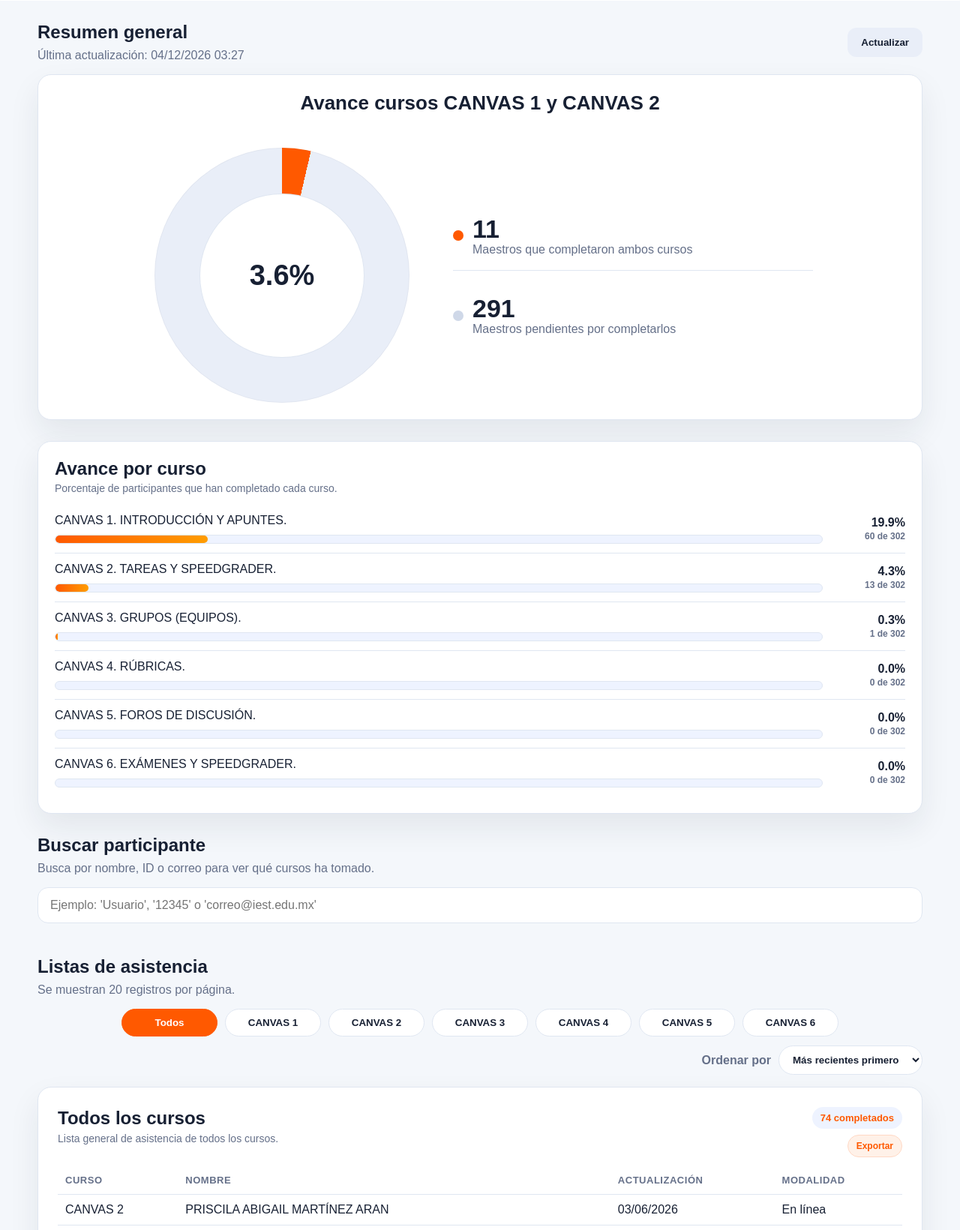
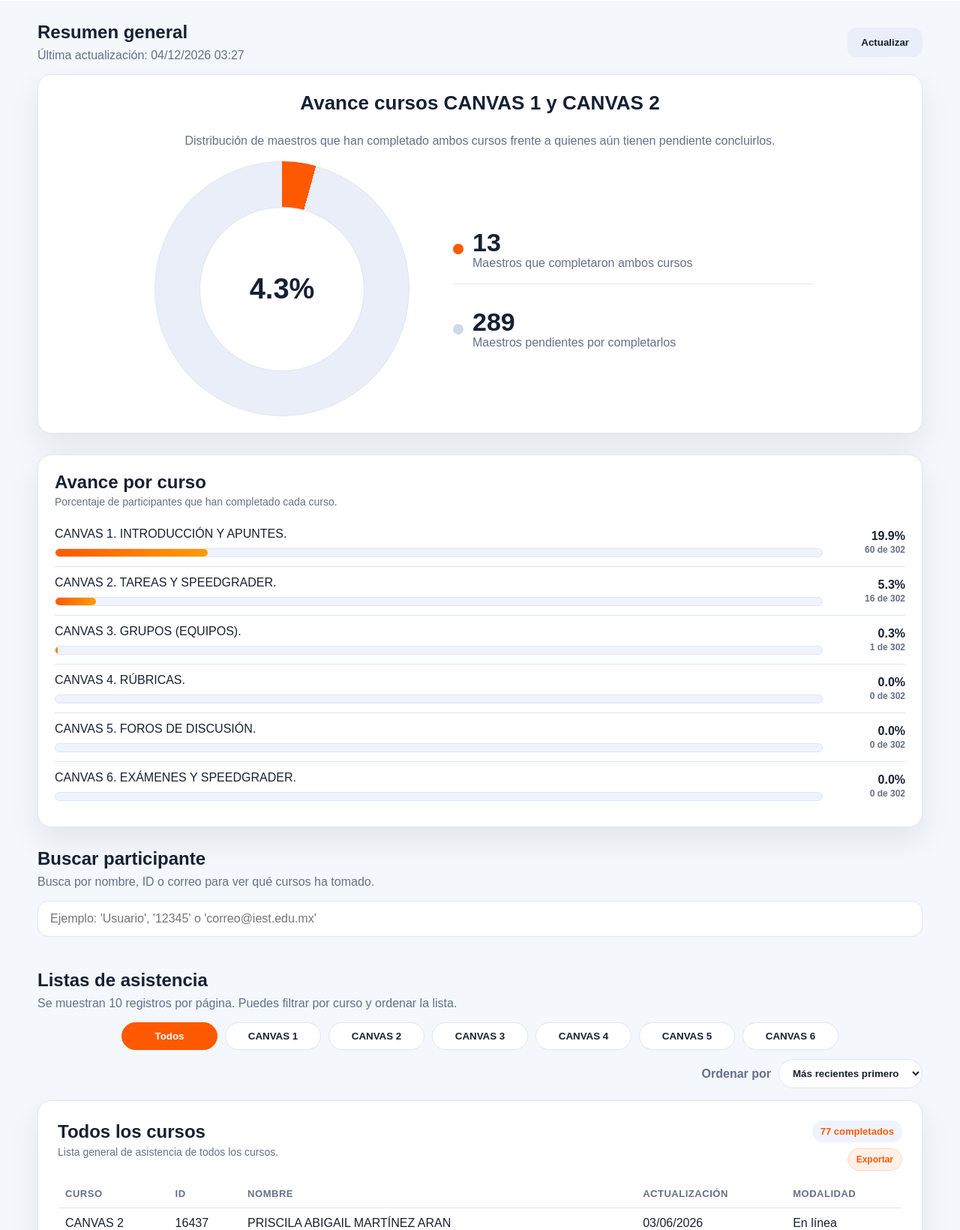
Before and after one commit to renauds25/reporte-canvas, a Flask app: page / in a window 1280 px wide. Shown: the part 337-1977 px from the top of the page at 75% size. Run offline with Flask 3, Linux system fonts and the light colour scheme; the visitor is signed in with stand-in values (Sample User, id 1); parts of the project's set-up code (start-up, migrations or seed data) failed here and were passed over.

Commit message:
Corregir ID en filtros por curso

```diff
--- a/data/capacitaciones.csv
+++ b/data/capacitaciones.csv
@@ -15,7 +15,9 @@ id,nombre,curso,modalidad,fecha_actualizacion
 15205,ANGELITA GUTIERREZ ENRIQUEZ,CANVAS 1. INTRODUCCIÓN Y APUNTES.,A distancia,01/06/2026
 15654,LUIS FELIPE MEDINA DELGADO,CANVAS 1. INTRODUCCIÓN Y APUNTES.,A distancia,01/06/2026
 15691,ÓSCAR MARTÍNEZ HERNÁNDEZ,CANVAS 1. INTRODUCCIÓN Y APUNTES.,Presencial,01/06/2026
+15691,ÓSCAR MARTÍNEZ HERNÁNDEZ,CANVAS 2. TAREAS Y SPEEDGRADER.,Presencial,02/06/2026
 16360,DEISY DIANA HERNÁNDEZ NEGRETE,CANVAS 1. INTRODUCCIÓN Y APUNTES.,Presencial,01/06/2026
+16360,DEISY DIANA HERNÁNDEZ NEGRETE,CANVAS 2. TAREAS Y SPEEDGRADER.,Presencial,02/06/2026
 16437,PRISCILA ABIGAIL MARTÍNEZ ARAN,CANVAS 1. INTRODUCCIÓN Y APUNTES.,En línea,02/06/2026
 16437,PRISCILA ABIGAIL MARTÍNEZ ARAN,CANVAS 2. TAREAS Y SPEEDGRADER.,En línea,03/06/2026
 16486,JOSUÉ HELÍ JIMÉNEZ ARTEAGA,CANVAS 1. INTRODUCCIÓN Y APUNTES.,A distancia,01/06/2026
@@ -26,6 +28,7 @@ id,nombre,curso,modalidad,fecha_actualizacion
 17376,ALEXA GALLARDO REYES,CANVAS 1. INTRODUCCIÓN Y APUNTES.,Presencial,01/06/2026
 17416,ABRIL NAYELI BRICEÑO HERNANDEZ,CANVAS 1. INTRODUCCIÓN Y APUNTES.,A distancia,01/06/2026
 17861,RODOLFO MARCELO SCHLUFTER STOLBERG,CANVAS 1. INTRODUCCIÓN Y APUNTES.,A distancia,01/06/2026
+17904,ANDREA MICHELLE RAMIREZ LUNA,CANVAS 2. TAREAS Y SPEEDGRADER.,Presencial,02/06/2026
 18479,MARÍA FERNANDA LLAMA LOZA,CANVAS 1. INTRODUCCIÓN Y APUNTES.,A distancia,01/06/2026
 19009,REGINA BAZALDÚA ARMAS,CANVAS 1. INTRODUCCIÓN Y APUNTES.,A distancia,01/06/2026
 19204,PERLA PATRICIA PÉREZ GÓMEZ,CANVAS 2. TAREAS Y SPEEDGRADER.,Presencial,02/06/2026
--- a/static/js/app.js
+++ b/static/js/app.js
@@ -2,7 +2,7 @@ let reporte = null;
 const TODOS_LOS_CURSOS = "__TODOS__";
 let cursoActivo = TODOS_LOS_CURSOS;
 let ordenLista = "recientes";
-const registrosPorPagina =20;
+const registrosPorPagina = 10;
 const paginasCurso = {};
 const TOTAL_PARTICIPANTES_FALLBACK = 276;
 
@@ -263,6 +263,7 @@ function getFilasCurso(curso) {
             const fecha = registro?.fecha_actualizacion || "";
 
             return {
+                id: maestro.id || "-",
                 nombre: maestro.nombre || "Sin nombre",
                 actualizacion: completado ? formatFecha(fecha) : "Pendiente",
                 modalidad: completado ? registro.modalidad : "Pendiente",
@@ -283,6 +284,7 @@ function getFilasTodos() {
 
                 return {
                     curso,
+                    id: maestro.id || "-",
                     nombre: maestro.nombre || "Sin nombre",
                     actualizacion: completado ? formatFecha(fecha) : "Pendiente",
                     modalidad: completado ? registro.modalidad : "Pendiente",
@@ -297,11 +299,11 @@ function getFilasTodos() {
 function exportarTablaCurso(curso) {
     const esTodos = curso === TODOS_LOS_CURSOS;
     const filas = esTodos ? getFilasTodos() : getFilasCurso(curso);
-    const headers = esTodos ? ["curso", "nombre", "actualizacion", "modalidad"] : ["nombre", "actualizacion", "modalidad"];
+    const headers = esTodos ? ["curso", "id", "nombre", "actualizacion", "modalidad"] : ["id", "nombre", "actualizacion", "modalidad"];
     const rows = filas.map((fila) =>
         esTodos
-            ? [fila.curso, fila.nombre, fila.actualizacion, fila.modalidad]
-            : [fila.nombre, fila.actualizacion, fila.modalidad]
+            ? [fila.curso, fila.id, fila.nombre, fila.actualizacion, fila.modalidad]
+            : [fila.id, fila.nombre, fila.actualizacion, fila.modalidad]
     );
     const csv = "\ufeff" + [headers, ...rows].map((row) => row.map(csvValue).join(",")).join("\n");
     const blob = new Blob([csv], { type: "text/csv;charset=utf-8" });
@@ -350,6 +352,7 @@ function renderModalidadContent() {
                     <thead>
                         <tr>
                             ${esTodos ? "<th>Curso</th>" : ""}
+                            <th>ID</th>
                             <th>Nombre</th>
                             <th>Actualización</th>
                             <th>Modalidad</th>
@@ -361,6 +364,7 @@ function renderModalidadContent() {
                                 (fila) => `
                                     <tr>
                                         ${esTodos ? `<td>${getCursoLabel(fila.curso)}</td>` : ""}
+                                        <td>${fila.id}</td>
                                         <td>${fila.nombre}</td>
                                         <td>${fila.completado ? fila.actualizacion : `<span class="table-status pending">${fila.actualizacion}</span>`}</td>
                                         <td>${fila.completado ? fila.modalidad : `<span class="table-status pending">${fila.modalidad}</span>`}</td>
--- a/templates/index.html
+++ b/templates/index.html
@@ -30,6 +30,7 @@
                 <div class="panel-title-row pie-title-row">
                     <div>
                         <h3>Avance cursos CANVAS 1 y CANVAS 2</h3>
+                        <p class="muted small-note">Distribución de maestros que han completado ambos cursos frente a quienes aún tienen pendiente concluirlos.</p>
                     </div>
                 </div>
                 <div class="pie-layout">
@@ -81,7 +82,7 @@
             <div class="section-title">
                 <div>
                     <h2>Listas de asistencia</h2>
-                    <p>Se muestran 20 registros por página.</p>
+                    <p>Se muestran 10 registros por página. Puedes filtrar por curso y ordenar la lista.</p>
                 </div>
             </div>
             <div id="modalidadTabs" class="tabs course-filter-tabs"></div>
```
